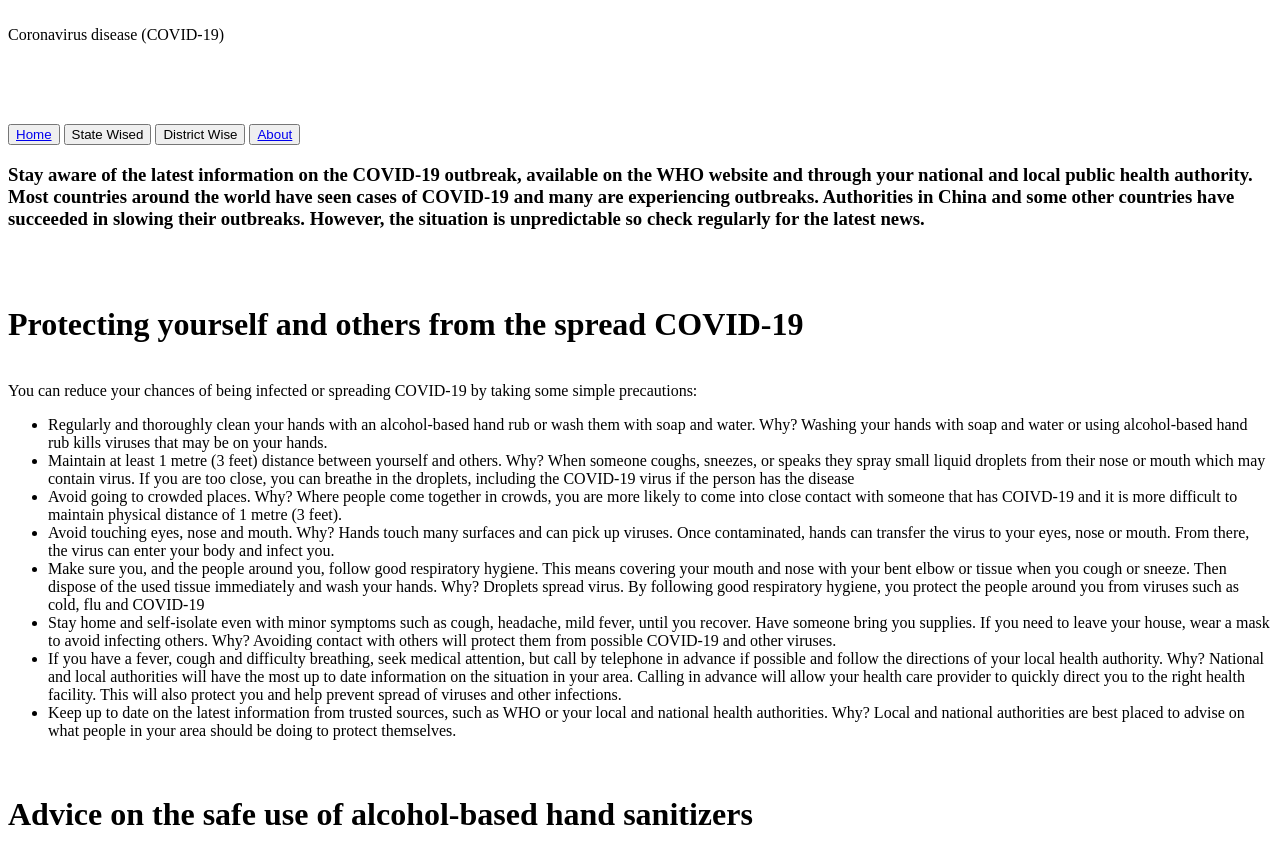
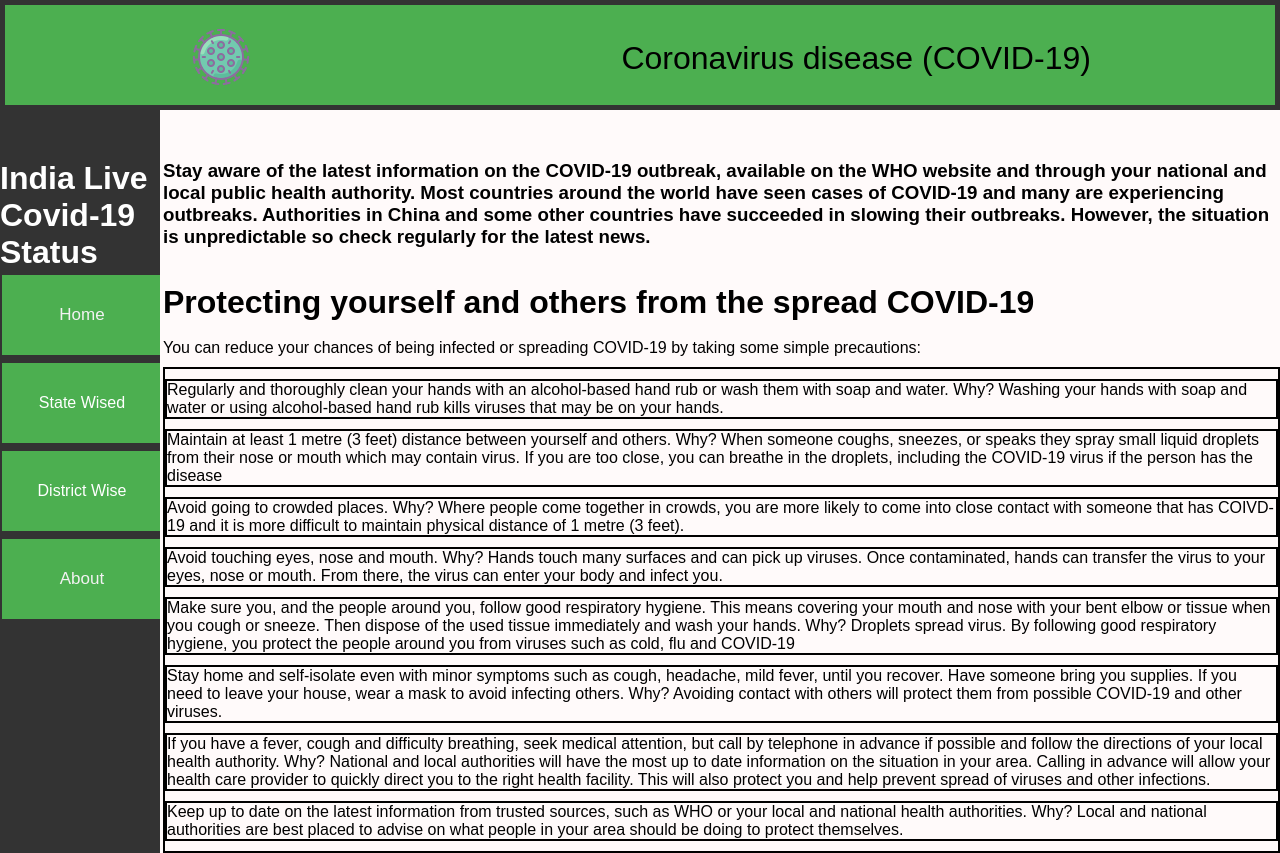
Before and after one commit to faisalsheakh/assessment-project-2, a plain HTML site: page index.html in a window 1280 px wide. Shown: the top 853 px of the page. Drawn offline with Linux system fonts and the light colour scheme; the site is published under a folder, as on GitHub Pages, so addresses that start at the root find nothing.

Commit message:
Update index.html
fixing links

```diff
--- a/index.html
+++ b/index.html
@@ -1,28 +1,28 @@
 <!DOCTYPE html>
 <html lang="en">
 <head>
-    <link rel="stylesheet" href="/css/style.css">
-    <link rel="stylesheet" href="/css/district.css">
-    <link rel="stylesheet" href="/css/state.css">
+    <link rel="stylesheet" href="css/style.css">
+    <link rel="stylesheet" href="css/district.css">
+    <link rel="stylesheet" href="css/state.css">
     <meta charset="UTF-8">
     <meta name="viewport" content="width=device-width, initial-scale=1.0">
-    <link rel="icon" href="/images/covid.png" sizes="40*40">
+    <link rel="icon" href="images/covid.png" sizes="40*40">
     <title>corona live update</title>
 </head>
 <body>
 
 <div class="main">
     <header>
-        <div class="logo"><img src="/images/covid.png" alt=""></div>
+        <div class="logo"><img src="images/covid.png" alt=""></div>
        <div class="title">Coronavirus disease (COVID-19)</div>
 
     </header>
     <div class="menue">
             <h1 style="color: white;">India Live Covid-19 Status</h1>
-            <button id="home"><a href="/index.html">Home</a></button>
+            <button id="home"><a href="index.html">Home</a></button>
             <button id="state">State Wised</button>
             <button id="district">District Wise</button>
-            <button id="district"><a href="/html/about.html">About</a></button>
+            <button id="district"><a href="html/about.html">About</a></button>
     </div>
 
     <div class="content">
@@ -62,9 +62,8 @@
         </div>
 
     </div>
-    <script src="script/main.js"></script>
-    <script src="/script/state.js"></script>
-    <script src="/script/district.js"></script>
+    <script src="script/state.js"></script>
+    <script src="script/district.js"></script>
 
 </body>
 </html>
```
